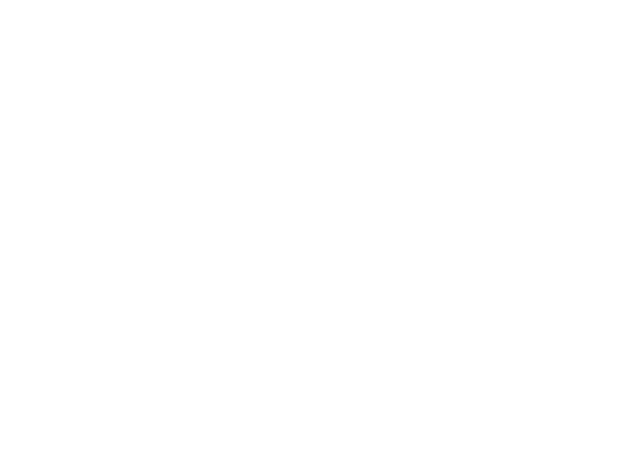
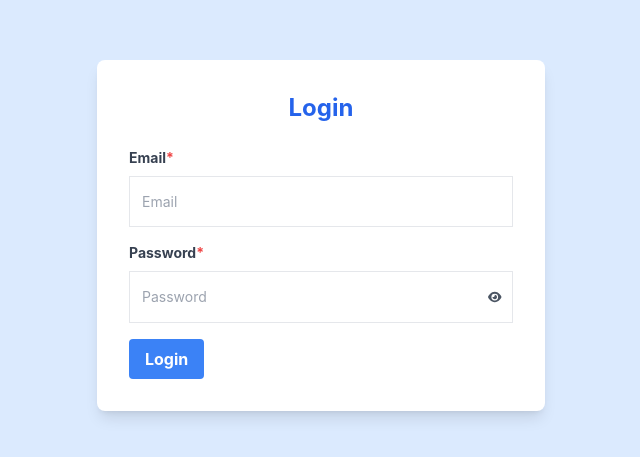
Before and after one commit to CHIGODI/patient-management-app, a React (Create React App) app in the folder frontend/: page / in a window 1280 px wide. Before the commit this address had no page. Shown: the part 165-622 px from the top of the page, without its empty margins (319-959 px from the left). Built offline with nearby package versions, Linux system fonts and the light colour scheme; the HTML template or start-up script is replaced by a standard one.

Commit message:
Add react-toastify for notifications and enhance login feedback

```diff
--- a/frontend/package.json
+++ b/frontend/package.json
@@ -16,6 +16,7 @@
     "react-redux": "^9.2.0",
     "react-router-dom": "^7.1.3",
     "react-scripts": "^5.0.1",
+    "react-toastify": "^11.0.3",
     "redux": "^5.0.1",
     "redux-thunk": "^3.1.0",
     "tailwindcss": "^3.4.17",
--- a/frontend/src/App.js
+++ b/frontend/src/App.js
@@ -4,18 +4,23 @@ import Signup from './pages/SignUp';
 import Login from './pages/Login';
 import Dashboard from './pages/Dashboard';
 import PrivateRoute from './pages/components/PrivateRoute';
+import { ToastContainer } from 'react-toastify';
+import 'react-toastify/dist/ReactToastify.css';
 
 function App() {
   return (
+    <div>
+      <ToastContainer />
       <Router>
         <Routes>
           <Route path="/dashboard" element={<PrivateRoute><Dashboard /></PrivateRoute>} />
 
           {/* Public routes */}
           <Route path="/signup" element={<Signup />} />
-        <Route path="/login" element={<Login />} />
+          <Route path="/" element={<Login />} />
         </Routes>
       </Router>
+    </div>
   );
 }
 
--- a/frontend/src/pages/Login.js
+++ b/frontend/src/pages/Login.js
@@ -5,6 +5,8 @@ import { setUser } from '../redux/userSlice';
 import { FontAwesomeIcon } from '@fortawesome/react-fontawesome';
 import { faEye, faEyeSlash } from '@fortawesome/free-solid-svg-icons';
 import { useNavigate } from "react-router-dom";
+import { toast } from "react-toastify";
+import 'react-toastify/dist/ReactToastify.css';
 
 const Login = () => {
     const navigate = useNavigate();
@@ -55,11 +57,14 @@ const Login = () => {
             const response = await axios.post("http://127.0.0.1:8000/api/v1/account/login/", formData);
             if (response.status === 200) {
                 dispatch(setUser({ user: response.data.user, access: response.data.access, refresh: response.data.refresh }));
-                console.log("User logged in successfully");
+                toast.success("logged in successfully");
                 navigate('/dashboard');
             }
         } catch (error) {
-            console.log(error);
+            if (error.response.data.detail) {
+                setError(error.response.data);
+            }
+            toast.error(error.response.data.detail);
         }
     };
 
--- a/frontend/src/pages/components/PrivateRoute.js
+++ b/frontend/src/pages/components/PrivateRoute.js
@@ -1,11 +1,19 @@
-import React from "react";
+import React, { useEffect } from "react";
 import { Navigate } from "react-router-dom";
 import { useSelector } from "react-redux";
+import { toast } from "react-toastify";
+import 'react-toastify/dist/ReactToastify.css';
 
 const PrivateRoute = ({ children }) => {
     const { isAuthenticated } = useSelector((state) => state.user);
 
-    return isAuthenticated ? children : <Navigate to="/login" />;
+    useEffect(() => {
+        if (!isAuthenticated) {
+            toast.error("You must log in to access first");
+        }
+    }, [isAuthenticated]);
+
+    return isAuthenticated ? children : <Navigate to="/" />;
 };
 
 export default PrivateRoute;
```
Lines whose indentation alone changed are shown as unchanged.
